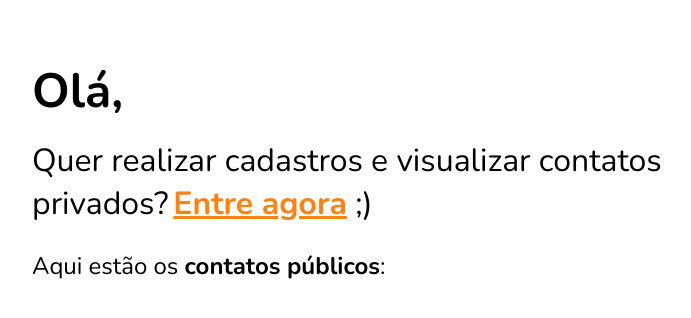
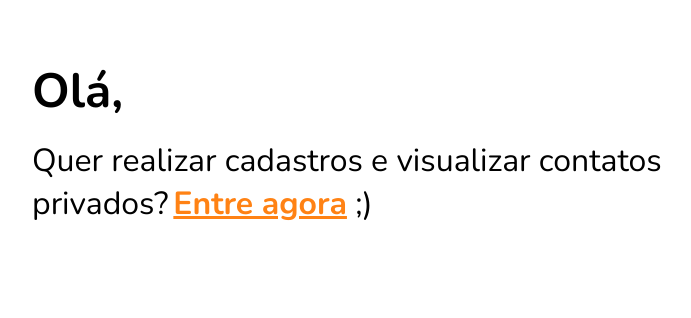
Before and after one commit to mauriciohike/phone-book, a React (Create React App) app: page / in a window 1280 px wide. Shown: the top 318 px of the page, without its empty margins (32-723 px from the left). Built offline with nearby package versions, Linux system fonts and the light colour scheme; the HTML template or start-up script is replaced by a standard one.

Commit message:
fix: message when there is no contacts

```diff
--- a/src/pages/Home/index.js
+++ b/src/pages/Home/index.js
@@ -85,7 +85,12 @@ const Home = () => {
           <PrincipalTitle> Olá <span>{user.name}</span>,</PrincipalTitle>
 
           <AddContact>
-            <h2>Aqui estão os seus <span>contatos</span>:</h2>
+            {contactsView.length > 0 ?
+              <h2>Aqui estão os seus <span>contatos</span>:</h2>
+              :
+              <h2>Adicione um <span>contato</span> agora:</h2>
+            }
+
 
             <Button>
                 <span onClick={toggleModal}>Novo</span>
@@ -105,9 +110,11 @@ const Home = () => {
             </h2>
           </CallLogin>
 
-          <AddContact>
-            <h2>Aqui estão os <span>contatos públicos</span>:</h2>
-          </AddContact>
+          { contactsView.length > 0 &&
+            <AddContact>
+              <h2>Aqui estão os <span>contatos públicos</span>:</h2>
+            </AddContact>
+          }
         </>
       }
 
```
